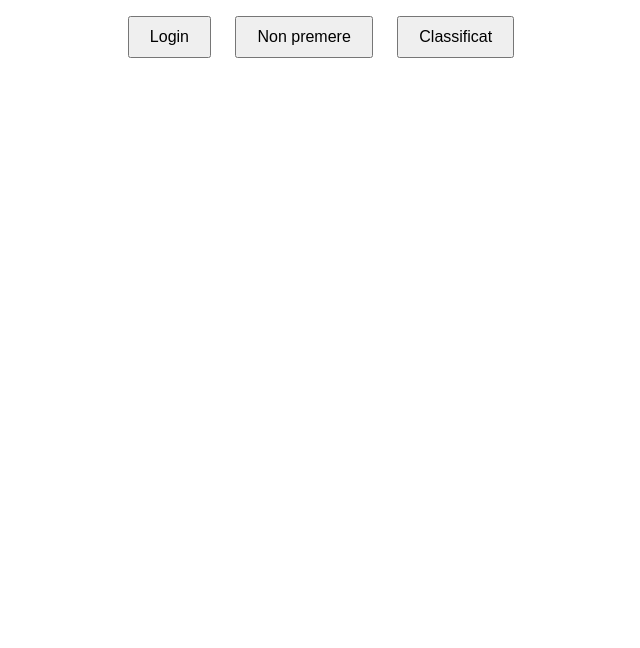
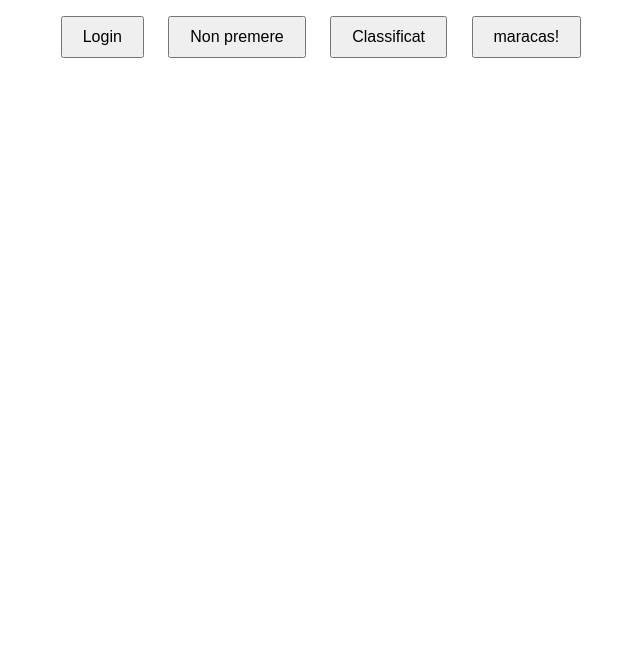
Before and after one commit to Birrus09/ilmiosito, a plain HTML site: page index.html in a window 1280 px wide. Shown: the part 152-800 px from the top of the page, without its empty margins (319-959 px from the left). Drawn offline with Linux system fonts and the light colour scheme.

Commit message:
Add button for audio.html navigation

```diff
--- a/index.html
+++ b/index.html
@@ -22,6 +22,7 @@
     <button onclick="login()">Login</button>
     <button onclick="warning()">Non premere</button>
     <button onClick="window.location.href='https://training.olicyber.it/player/20199'">Classificat</button>
+    <button onClick="window.location.href='./audio.html'">maracas!</button>
 
     <script>
         function login() {
```
